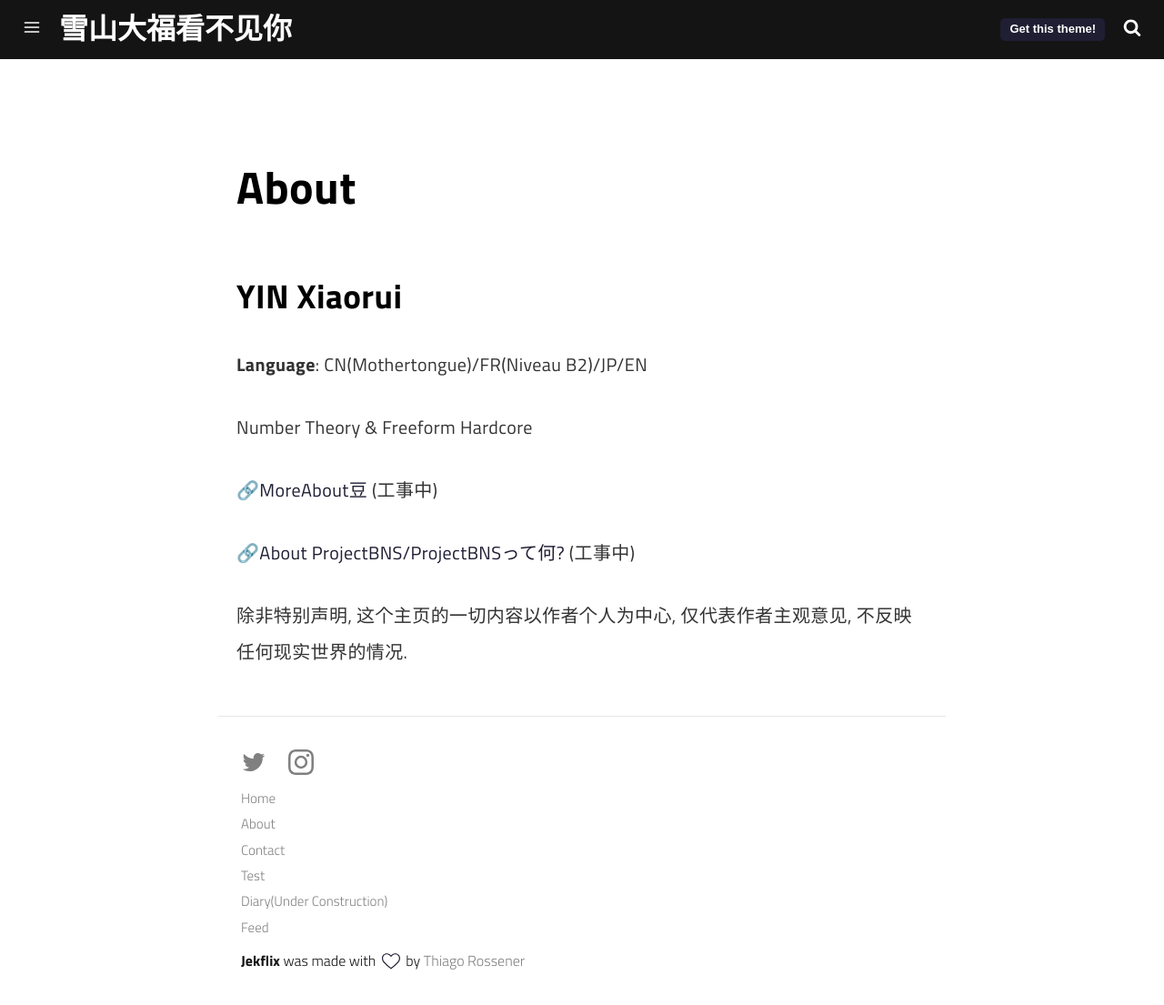
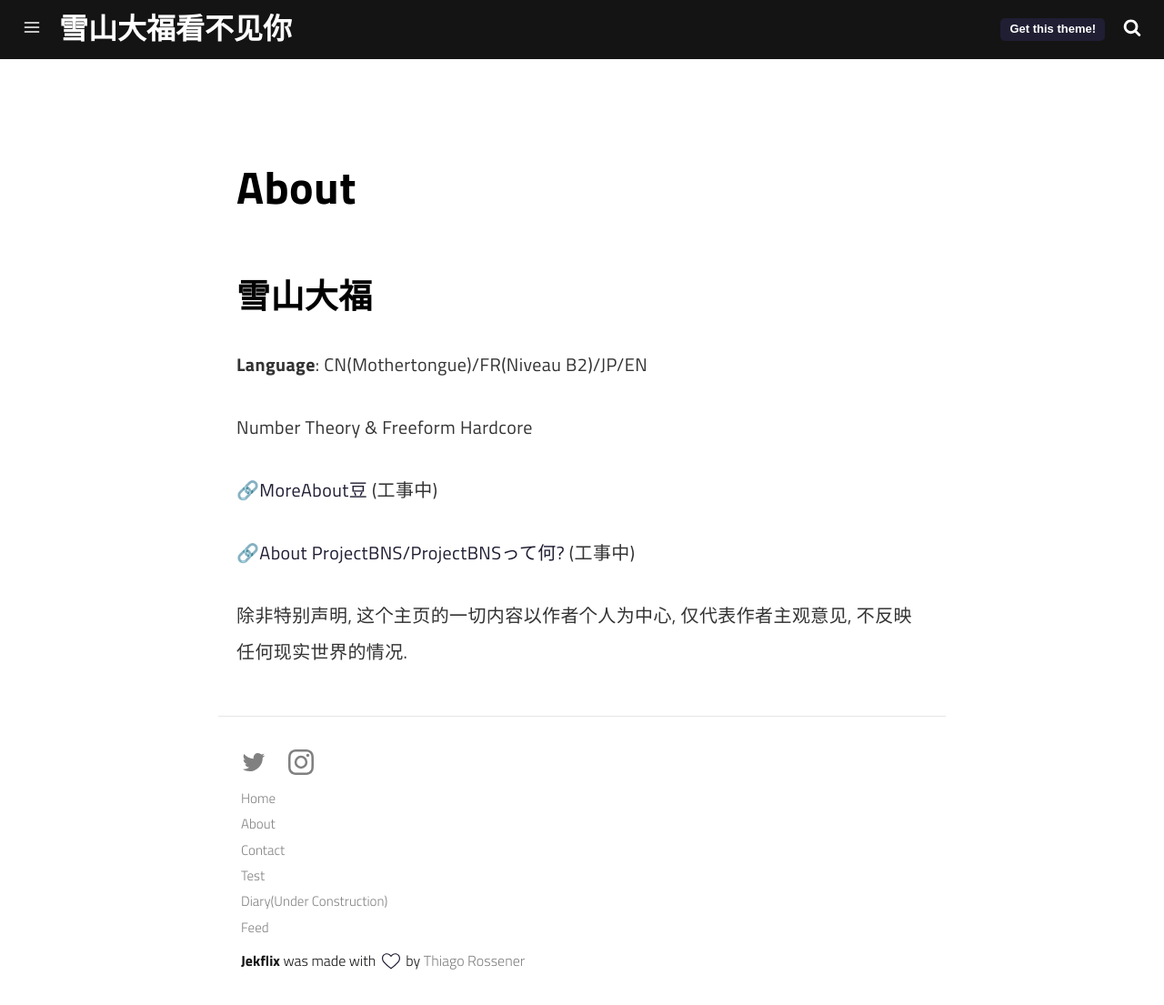
Before and after one commit to XiaoruiYIN/XiaoruiYIN.github.io, a Jekyll site: the page built from about.md, in a window 1280 px wide and 1105 px high. Shown: the whole window at 91% size. Built offline with Jekyll 4.4.1, drawn with Linux system fonts in a browser that asks for light colours; a script that is not in the unit is left out.

Commit message:
Update about.md

```diff
--- a/about.md
+++ b/about.md
@@ -7,7 +7,7 @@ permalink: /about/
 
 # About
 
-## YIN Xiaorui
+## 雪山大福
 
 **Language**: CN(Mothertongue)/FR(Niveau B2)/JP/EN
 
```
